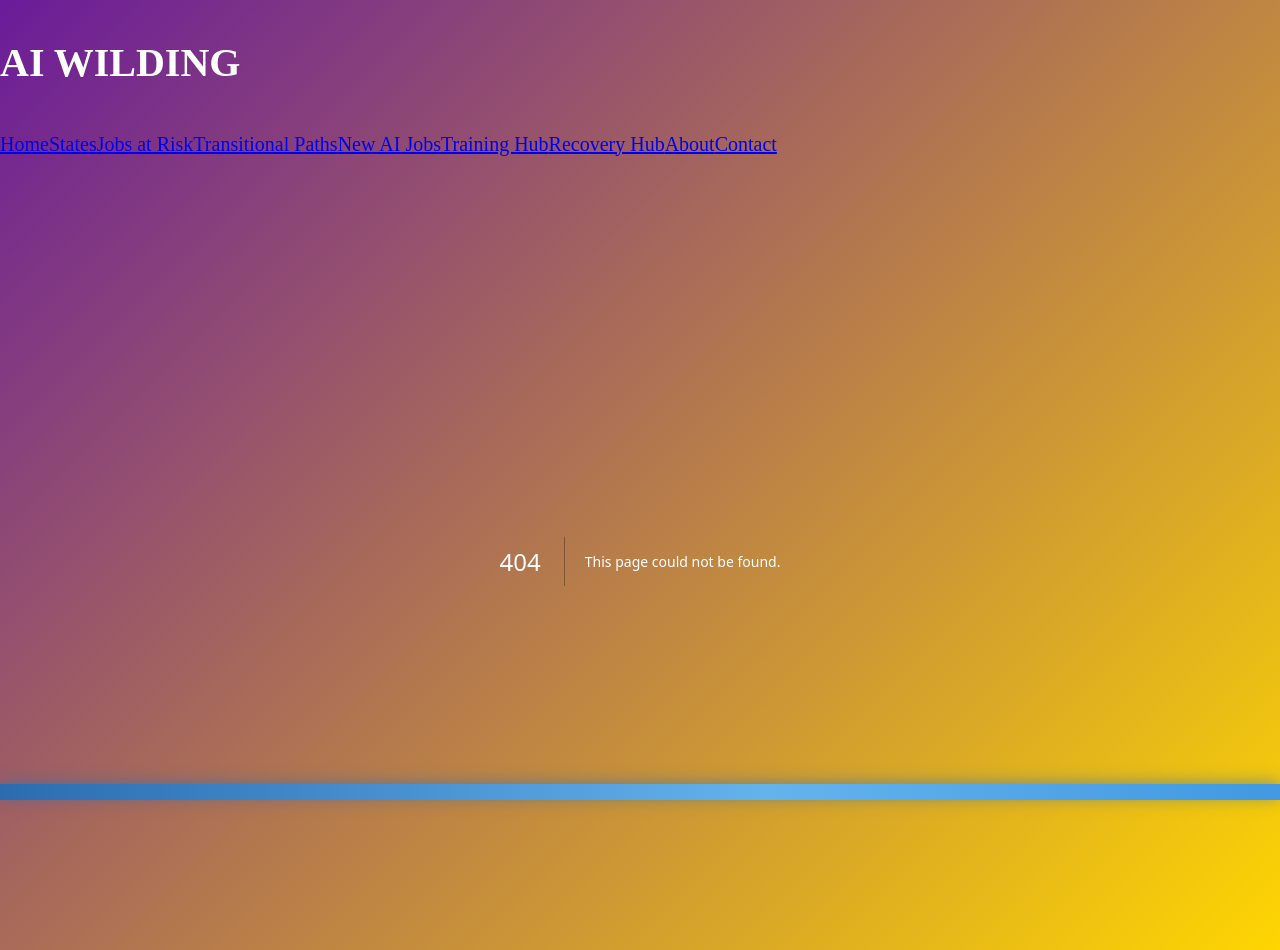
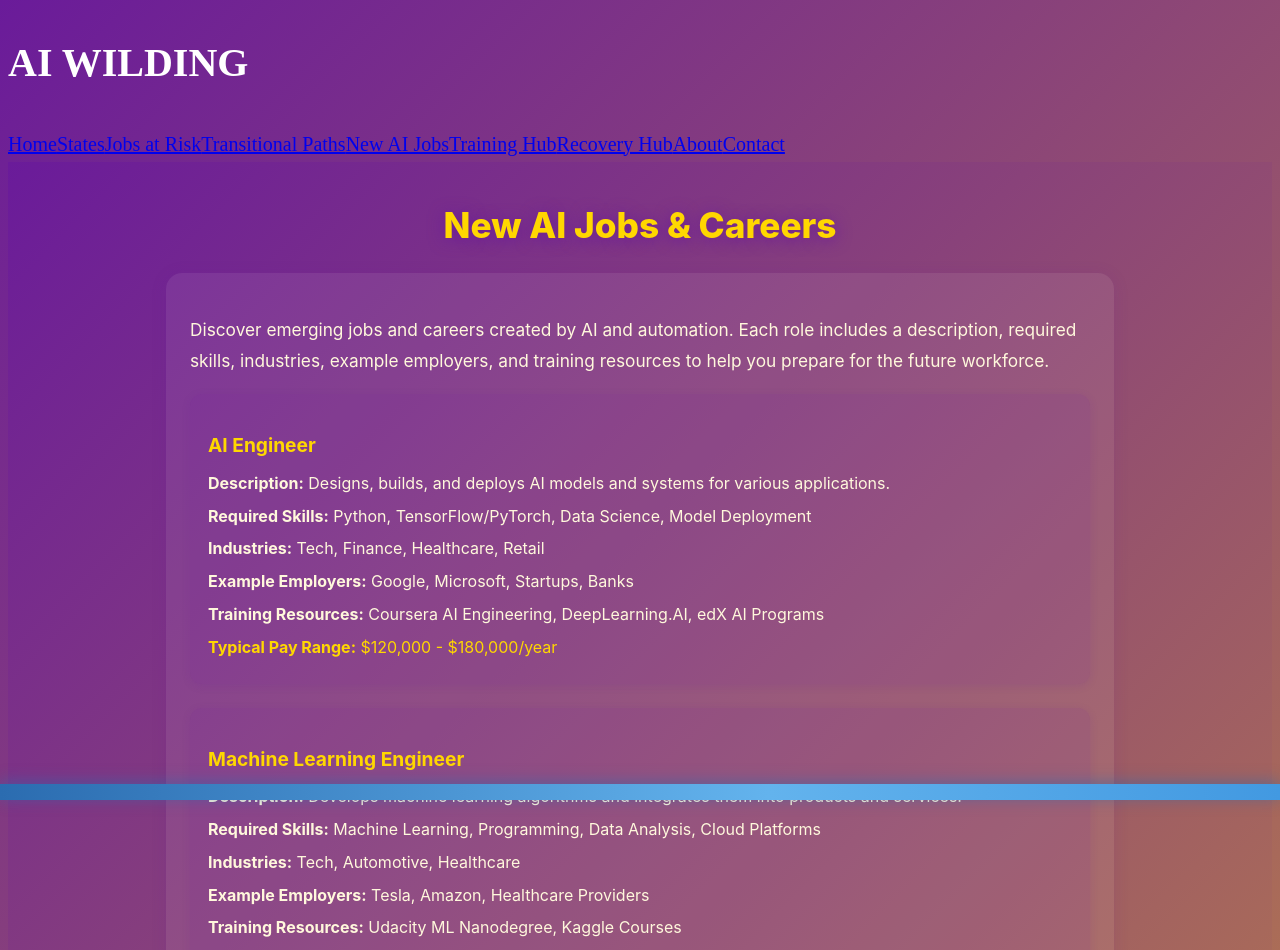
Before and after one commit to Shellzonit/auralis-sanctuary-, a Next.js app: page /new-ai-jobs in a window 1280 px wide. Before the commit this address had no page. Shown: the top 950 px of the page. Built offline with nearby package versions, Linux system fonts and the light colour scheme.

Commit message:
Add typical pay range to New AI Jobs page

```diff
--- /dev/null
+++ b/app/new-ai-jobs/page.tsx
@@ -0,0 +1,130 @@
+"use client";
+import React from "react";
+
+const NEW_AI_JOBS = [
+  {
+    title: "AI Engineer",
+    description: "Designs, builds, and deploys AI models and systems for various applications.",
+    skills: ["Python", "TensorFlow/PyTorch", "Data Science", "Model Deployment"],
+    industries: ["Tech", "Finance", "Healthcare", "Retail"],
+    employers: ["Google", "Microsoft", "Startups", "Banks"],
+    resources: ["Coursera AI Engineering", "DeepLearning.AI", "edX AI Programs"],
+    pay: "$120,000 - $180,000/year"
+  },
+  {
+    title: "Machine Learning Engineer",
+    description: "Develops machine learning algorithms and integrates them into products and services.",
+    skills: ["Machine Learning", "Programming", "Data Analysis", "Cloud Platforms"],
+    industries: ["Tech", "Automotive", "Healthcare"],
+    employers: ["Tesla", "Amazon", "Healthcare Providers"],
+    resources: ["Udacity ML Nanodegree", "Kaggle Courses"],
+    pay: "$115,000 - $170,000/year"
+  },
+  {
+    title: "AI Product Manager",
+    description: "Leads the development and launch of AI-powered products, bridging tech and business.",
+    skills: ["Product Management", "AI Concepts", "Business Strategy", "User Research"],
+    industries: ["Tech", "Finance", "Retail"],
+    employers: ["Meta", "FinTechs", "Retail Chains"],
+    resources: ["Product School AI PM", "LinkedIn Learning"],
+    pay: "$130,000 - $200,000/year"
+  },
+  {
+    title: "Prompt Engineer",
+    description: "Crafts effective prompts for generative AI models to optimize outputs and user experience.",
+    skills: ["Language Skills", "AI Model Understanding", "Creativity", "Testing"],
+    industries: ["Tech", "Media", "Education"],
+    employers: ["OpenAI", "Content Studios", "EdTech"],
+    resources: ["OpenAI Prompt Engineering Guide", "YouTube Tutorials"],
+    pay: "$100,000 - $160,000/year"
+  },
+  {
+    title: "AI Ethicist",
+    description: "Ensures AI systems are fair, transparent, and aligned with ethical standards.",
+    skills: ["Ethics", "Policy", "AI Governance", "Communication"],
+    industries: ["Tech", "Government", "Healthcare"],
+    employers: ["NGOs", "Tech Giants", "Universities"],
+    resources: ["AI Ethics MOOC", "OECD AI Policy"],
+    pay: "$90,000 - $140,000/year"
+  },
+  {
+    title: "Generative Content Creator",
+    description: "Uses AI tools to produce text, images, video, and music for media and marketing.",
+    skills: ["Content Creation", "AI Tools", "Storytelling", "Editing"],
+    industries: ["Media", "Marketing", "Entertainment"],
+    employers: ["Agencies", "Studios", "Brands"],
+    resources: ["Canva AI Courses", "Adobe Firefly Tutorials"],
+    pay: "$60,000 - $120,000/year"
+  },
+  {
+    title: "AI Trainer",
+    description: "Trains AI models by labeling data, providing feedback, and refining outputs.",
+    skills: ["Attention to Detail", "Domain Knowledge", "Data Labeling"],
+    industries: ["Tech", "Healthcare", "Finance"],
+    employers: ["Annotation Firms", "Tech Companies"],
+    resources: ["Appen Training", "Scale AI Resources"],
+    pay: "$40,000 - $80,000/year"
+  },
+  {
+    title: "Robotics Technician",
+    description: "Maintains and repairs robots used in manufacturing, logistics, and healthcare.",
+    skills: ["Mechanical Skills", "Programming", "Diagnostics"],
+    industries: ["Manufacturing", "Logistics", "Healthcare"],
+    employers: ["Factories", "Hospitals", "Warehouses"],
+    resources: ["Robotics Certification", "Community College Programs"],
+    pay: "$55,000 - $95,000/year"
+  },
+  {
+    title: "AI Security Analyst",
+    description: "Protects AI systems from cyber threats and ensures data privacy.",
+    skills: ["Cybersecurity", "AI Systems", "Risk Assessment"],
+    industries: ["Tech", "Finance", "Healthcare"],
+    employers: ["Banks", "Tech Firms", "Insurers"],
+    resources: ["Cybersecurity AI Courses", "SANS Institute"],
+    pay: "$110,000 - $160,000/year"
+  },
+  {
+    title: "AI Curriculum Designer",
+    description: "Creates educational programs and materials to teach AI concepts and skills.",
+    skills: ["Instructional Design", "AI Knowledge", "Teaching"],
+    industries: ["Education", "EdTech", "Corporate Training"],
+    employers: ["Schools", "EdTech Companies", "Universities"],
+    resources: ["edX AI Education", "ISTE AI Curriculum"],
+    pay: "$70,000 - $120,000/year"
+  }
+];
+
+export default function NewAIJobsPage() {
+  return (
+    <main style={{ minHeight: "100vh", background: "linear-gradient(135deg, #6a1b9a 0%, #ffd700 100%)", fontFamily: "Inter, Arial, sans-serif", display: "flex", flexDirection: "column", alignItems: "center", padding: "0 1rem" }}>
+      <h1 style={{ fontSize: "2.2rem", fontWeight: 800, color: "#ffd700", margin: "32px 0 16px 0", textShadow: "0 2px 16px #6a1b9a" }}>
+        New AI Jobs & Careers
+      </h1>
+      <section style={{ maxWidth: 900, background: "rgba(255,255,255,0.07)", borderRadius: 16, padding: 24, boxShadow: "0 2px 16px #6a1b9a22", marginBottom: 32 }}>
+        <p style={{ color: "#fff8dc", fontSize: "1.08rem", marginBottom: 18 }}>
+          Discover emerging jobs and careers created by AI and automation. Each role includes a description, required skills, industries, example employers, and training resources to help you prepare for the future workforce.
+        </p>
+        {NEW_AI_JOBS.map((job) => (
+          <div key={job.title} style={{ background: "rgba(106,27,154,0.10)", borderRadius: 12, padding: 18, boxShadow: "0 2px 8px #6a1b9a22", marginBottom: 24 }}>
+            <h2 style={{ color: "#ffd700", fontSize: "1.2rem", marginBottom: 6 }}>{job.title}</h2>
+            <div style={{ color: "#fff8dc", fontSize: "1rem", marginBottom: 4 }}><strong>Description:</strong> {job.description}</div>
+            <div style={{ color: "#fff8dc", fontSize: "1rem", marginBottom: 4 }}><strong>Required Skills:</strong> {job.skills.join(", ")}</div>
+            <div style={{ color: "#fff8dc", fontSize: "1rem", marginBottom: 4 }}><strong>Industries:</strong> {job.industries.join(", ")}</div>
+            <div style={{ color: "#fff8dc", fontSize: "1rem", marginBottom: 4 }}><strong>Example Employers:</strong> {job.employers.join(", ")}</div>
+            <div style={{ color: "#fff8dc", fontSize: "1rem", marginBottom: 4 }}><strong>Training Resources:</strong> {job.resources.join(", ")}</div>
+            <div style={{ color: "#ffd700", fontSize: "1rem", marginBottom: 4 }}><strong>Typical Pay Range:</strong> {job.pay}</div>
+          </div>
+        ))}
+      </section>
+      <section style={{ maxWidth: 900, marginBottom: 24, background: "rgba(255,255,255,0.10)", borderRadius: 12, padding: 18, boxShadow: "0 2px 8px #6a1b9a22" }}>
+        <h2 style={{ color: "#ffd700", fontSize: "1.2rem", marginBottom: 8 }}>How to Prepare</h2>
+        <ul style={{ color: "#fff8dc", fontSize: "1rem" }}>
+          <li>Take online courses in AI, machine learning, and data science</li>
+          <li>Build projects and portfolios to showcase your skills</li>
+          <li>Network with professionals in emerging AI fields</li>
+          <li>Stay updated on industry trends and new roles</li>
+        </ul>
+      </section>
+    </main>
+  );
+}
```
